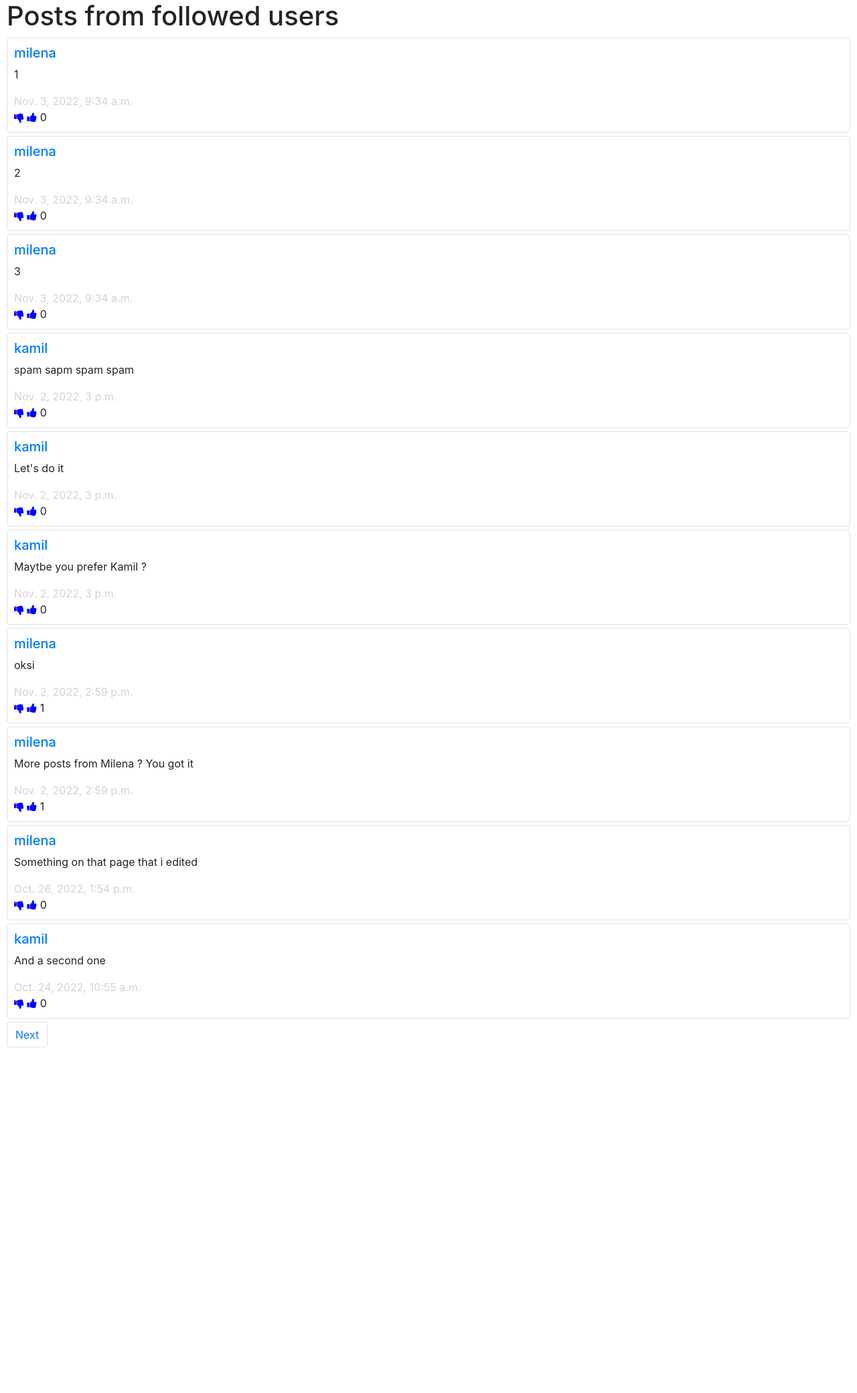
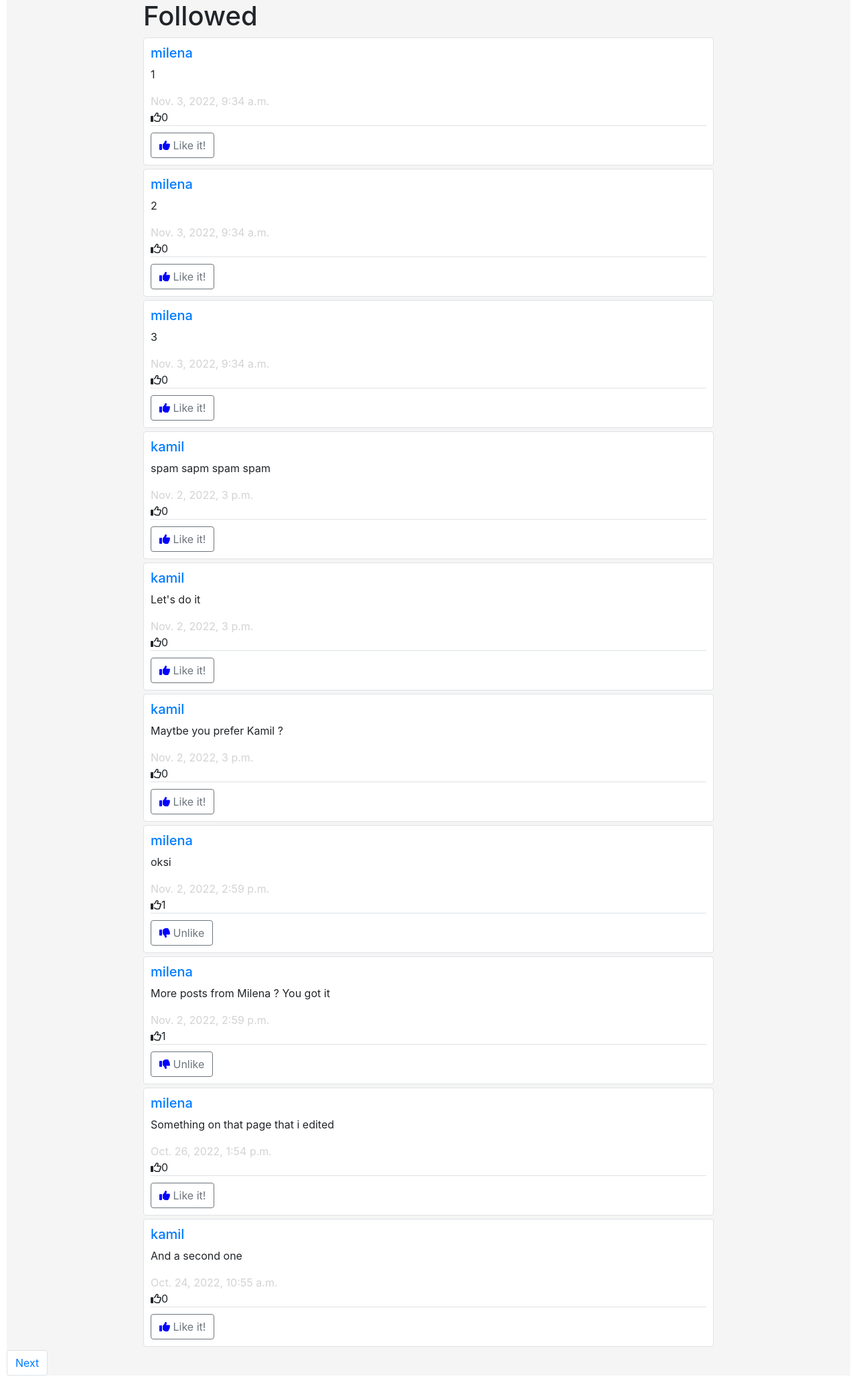
Before and after one commit to wer08/project4, a Django app: page /following in a window 1280 px wide. Shown: the part 66-2146 px from the top of the page at 67% size. Before the commit the page ends 1630 px from the top, so only its background shows below. Run offline with Django 3.2, Linux system fonts and the light colour scheme; a user stored in the database is signed in; data comes from the database, SQL or seed files in the repository; both versions use the stored data as it was after the commit; some libraries are stand-ins or nearby versions.

Commit message:
Finished project

```diff
--- a/network/static/network/javascript.js
+++ b/network/static/network/javascript.js
@@ -37,7 +37,6 @@ function flagging(post)
     flag = document.querySelector(`.flag[data-index="${post.id}"]`);
     if(flag)
         flag = flag.innerHTML;
-        console.log(flag);
         if (flag == "liked")
         {
             document.querySelector(`#unlike[data-index="${post.id}"]`).style.display = 'block';
@@ -80,7 +79,6 @@ function unlike(post)
 
 function remove_like(evt)
 {
-    console.log(`trying to delete`);
     const user_id = JSON.parse(document.getElementById('user_id').textContent);
     post = evt.currentTarget.myParam;
 
@@ -99,7 +97,7 @@ function remove_like(evt)
             fetch(`/post/${post.id}`)
             .then(response => response.json())
             .then(post => {
-                document.querySelector(`span[data-index = "${post.id}"]`).innerHTML = post.likes;
+                document.querySelector(`span[data-index = "${post.id}"]`).textContent = post.likes;
                 document.querySelector(`#unlike[data-index="${post.id}"]`).style.display = 'none';
                 document.querySelector(`#like[data-index="${post.id}"]`).style.display = 'block';
 
@@ -114,12 +112,8 @@ function remove_like(evt)
 
 function add_like(evt)
 {
-    console.log("trying to like");
     const user_id = JSON.parse(document.getElementById('user_id').textContent);
     post = evt.currentTarget.myParam;
-
-    console.log(user_id);
-
 
     const request2 = new Request(
         `/like/${post.id}`,
@@ -137,7 +131,7 @@ function add_like(evt)
             fetch(`/post/${post.id}`)
             .then(response => response.json())
             .then(post => {
-                document.querySelector(`span[data-index = "${post.id}"]`).innerHTML = post.likes;
+                document.querySelector(`span[data-index = "${post.id}"]`).textContent = post.likes;
                 document.querySelector(`#unlike[data-index="${post.id}"]`).style.display = 'block';
                 document.querySelector(`#like[data-index="${post.id}"]`).style.display = 'none';
 
@@ -174,10 +168,8 @@ function save(evt)
 function saving(evt)
 
 {
-
     post = evt.currentTarget.myParam;
     new_body = document.querySelector(`#compose_body${post.id}`).value;
-    console.log(`new body: ${new_body}`);
 
     const request = new Request(
         `/post/${post.id}`,
@@ -188,7 +180,7 @@ function saving(evt)
         method: 'PUT',
         mode: 'same-origin',
         body: JSON.stringify({
-            body: new_body
+            body: new_body,
         })
     })
     body = document.getElementById(`body${post.id}`);
--- a/network/static/network/styles.css
+++ b/network/static/network/styles.css
@@ -11,6 +11,10 @@
 body
 {
     padding: 10px;
+}
+
+.body{
+    background-color: whitesmoke;
 }
 
 .post{
@@ -38,3 +42,14 @@ body
 .flag{
     display: none;
 }
+.container{
+    width: 70%;
+    align-self: center;
+}
+
+.like_div{
+    padding-top: 10px;
+}
+.post{
+    background-color: white;
+}
--- a/network/templates/network/following.html
+++ b/network/templates/network/following.html
@@ -1,11 +1,14 @@
 {% extends "network/layout.html" %}
 
 {% block body %}
-
-<h1>Posts from followed users</h1>
+<div class="container">
+<h1>Followed</h1>
     {% for post in posts %}
     <div class="border rounded post">
-        <h5><a href = "{% url 'profile' post.author %}">{{post.author}}</a></h5>
+        <h5><a href = "{% url 'profile' post.author %}" class="link-secondary">{{post.author}}</a></h5>
+        {% if post.author == user %}
+        <button class="btn btn-secondary" id={{post.id}} >Edit</button>
+        {% endif %}
         <p class="post_body" id="body{{post.id}}">{{post.body}}</p>
         <div class="new_body" id="new_body{{post.id}}">
             <form>
@@ -14,14 +17,21 @@
             </form>
         </div>
         <span id="timestamp">{{post.time_stamp}}</span><br>
-        <i class="fa fa-thumbs-down" data-index={{post.id}} id="unlike"></i>
-        <i class="fa fa-thumbs-up" data-index={{post.id}} id="like"></i>
-        <span id="likes" data-index={{post.id}}>{{post.likes}}</span>
-        {% if post.author == user %}
-        <button class="btn btn-secondary" id={{post.id}} >Edit</button>
+        <i class="fa-regular fa-thumbs-up"></i><span id="likes" data-index={{post.id}}>{{post.likes}}</span>
+        {% if post in liked_posts %}
+        <div class="flag" data-index={{post.id}}>liked</div>
+        {% else %}
+        <div class="flag" data-index={{post.id}}>not_liked</div>
         {% endif %}
+        <div class="border-top like_div">
+            <button  data-index={{post.id}} id="unlike" class="btn btn-outline-secondary"><i class="fa fa-thumbs-down"></i> Unlike </button>
+            <button  data-index={{post.id}} id="like" class="btn btn-outline-secondary"><i class="fa fa-thumbs-up"></i> Like it! </button>
+        </div>
+
+
     </div>
     {%endfor%}
+    </div>
     <ul class="pagination">
         {% if posts.has_previous %}
         <li class="page-item"><a class="page-link" href="?page={{ posts.previous_page_number }}">Previous</a></li>
--- a/network/templates/network/layout.html
+++ b/network/templates/network/layout.html
@@ -9,11 +9,12 @@
         <link href="{% static 'network/styles.css' %}" rel="stylesheet">
         <link rel="stylesheet" href="https://cdnjs.cloudflare.com/ajax/libs/font-awesome/4.7.0/css/font-awesome.min.css">
         <script src="{% static 'network/javascript.js' %}"></script>
+        <script src="https://kit.fontawesome.com/eba46cd252.js" crossorigin="anonymous"></script>
     </head>
     <body>
         {{ request.user.id|json_script:"user_id" }}
 
-        <nav class="navbar navbar-expand-lg navbar-light bg-light">
+        <nav class="navbar navbar-expand-lg navbar-light">
             <a class="navbar-brand" href="#">Network</a>
 
             <div>
--- a/network/views.py
+++ b/network/views.py
@@ -21,7 +21,7 @@ from network import models
 
 #view to render profile
 def profile(request,user):
-    print(user)
+
     flag = True
     author = User.objects.get(username = user)
     followings = request.user.followings.all()
@@ -37,10 +37,18 @@ def profile(request,user):
     pagin = Paginator(posts, 10)
     page_number = request.GET.get('page')
     page_obj = pagin.get_page(page_number)
+
+    user = request.user
+    liked = Like.objects.filter(liker = user)
+    liked_posts = []
+    for like in liked:
+        liked_posts.append(like.liked_post)
+
     return render(request, "network/profile.html", {
         'posts':page_obj,
         'author': author,
-        'flag': flag
+        'flag': flag,
+        'liked_posts': liked_posts
     })
 
 #view to follow and unfollow users
@@ -78,15 +86,10 @@ def post(request,post_id):
     if request.method == "PUT":
 
         data = json.loads(request.body)
-        if data.get("body") is not None:
-            post.body = data['body']
-        elif data.get("likes") is not None:
-            liker_id = data['liker']
-            liker = User.objects.get(pk = liker_id)
-            if not liker in likers:
-                print("no liker")
-                post.likes = data['likes']
-        post.save()
+        if request.user is post.author:
+            if data.get("body") is not None:
+                post.body = data['body']
+            post.save()
         return HttpResponse(status=204)
     else:
         return JsonResponse(post.serialize())
@@ -96,7 +99,6 @@ def like(request,post):
     post = Post.objects.get(pk = post)
     if request.method == "POST":
         likers_likes = post.likers.all()
-        print(likers_likes)
         likers = []
         for like in likers_likes:
             liker = like.liker
@@ -131,7 +133,6 @@ def unlike(request,post):
             post.save()
             return HttpResponse(status=204)
         except models.Like.DoesNotExist:
-            print("cant'unlike")
             return HttpResponse(status=400)
 
     else:
@@ -148,8 +149,15 @@ def following(request):
     page_number = request.GET.get('page')
     page_obj = pagin.get_page(page_number)
 
+    user = request.user
+    liked = Like.objects.filter(liker = user)
+    liked_posts = []
+    for like in liked:
+        liked_posts.append(like.liked_post)
+
     return render(request, "network/following.html", {
         'posts':page_obj,
+        'liked_posts':liked_posts
     })
 
 
@@ -174,10 +182,13 @@ def index(request):
     page_number = request.GET.get('page')
     page_obj = pagin.get_page(page_number)
     user = request.user
-    liked = Like.objects.filter(liker = user)
-    liked_posts = []
-    for like in liked:
-        liked_posts.append(like.liked_post)
+    try:
+        liked = Like.objects.filter(liker = user)
+        liked_posts = []
+        for like in liked:
+            liked_posts.append(like.liked_post)
+    except(TypeError):
+        liked_posts = []
 
     return render(request, "network/index.html", {
         'posts':page_obj,
```
Also changed, not shown: network/templates/network/index.html (+14 -7 lines), network/templates/network/profile.html (+17 -7 lines), db.sqlite3.
